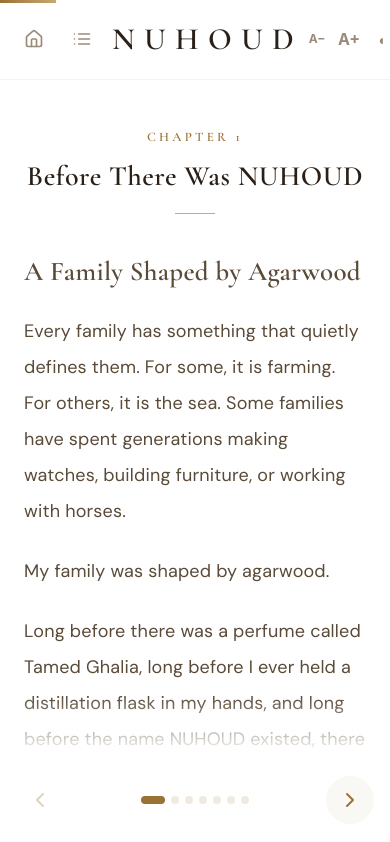
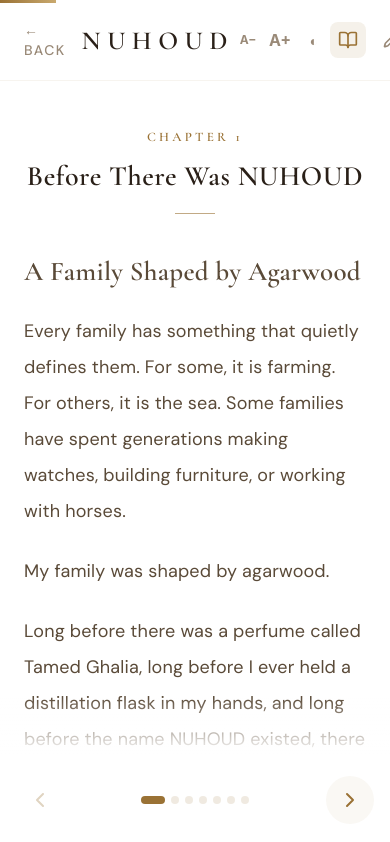
Before and after one commit to imrejaul007/bramble-perfumes, a React (Vite) app: page /story in a window 390 px wide. Shown: the top 842 px of the page. Built offline with nearby package versions, Linux system fonts and the light colour scheme; a web font is replaced by a local one.

Commit message:
Clean header design with Back link and minimal layout

```diff
--- a/src/StoryPortal.jsx
+++ b/src/StoryPortal.jsx
@@ -1635,26 +1635,15 @@ export default function StoryPortal() {
       </div>
 
       {/* Header */}
-      <header className="fixed top-0 left-0 right-0 z-50" style={{background: headerBg, backdropFilter:'blur(12px)', borderBottom:`1px solid ${borderColor}`}}>
-        <div className="max-w-4xl mx-auto px-4 py-4 flex items-center justify-between">
-          <div className="flex items-center gap-3">
-            <a href="https://nuhoud.com/" className="p-2 rounded-lg transition-colors" style={{color: mutedColor}}>
-              <Home size={20} />
+      <header className="fixed top-0 left-0 right-0 z-50" style={{background: bgColor, borderBottom:`1px solid ${borderColor}`}}>
+        <div className="max-w-3xl mx-auto px-6 py-5 flex items-center justify-between">
+          <div className="flex items-center gap-4">
+            <a href="https://nuhoud.com/" className="text-sm tracking-widest uppercase" style={{fontFamily:'DM Sans, sans-serif', color: mutedColor, fontWeight:500}}>
+              ← Back
             </a>
-            {isMobile && (
-              <button
-                onClick={() => setShowChapterList(!showChapterList)}
-                className="p-2 rounded-lg transition-colors"
-                style={{color: mutedColor}}
-                aria-label="Toggle chapter list"
-              >
-                <List size={20} />
-              </button>
-            )}
-            <h1 className="font-light tracking-[0.3em]" style={{fontFamily:'Cormorant Garamond, serif', fontWeight:'600', color: headingColor, fontSize:'31px'}}>{story.title}</h1>
+            <h1 className="font-light tracking-[0.25em]" style={{fontFamily:'Cormorant Garamond, serif', fontWeight:'600', color: headingColor, fontSize:'26px'}}>{story.title}</h1>
           </div>
-          <div className="flex items-center gap-2">
-            <div className="sm:hidden flex items-center gap-1">
+          <div className="flex items-center gap-1">
             <button
               onClick={() => {
                 const idx = TEXT_SIZES.findIndex(s => s.value === textSize);
@@ -1797,7 +1786,6 @@ export default function StoryPortal() {
             )}
           </div>
         </div>
-        </div>
       </header>
 
       {/* Mobile Chapter List */}
```
